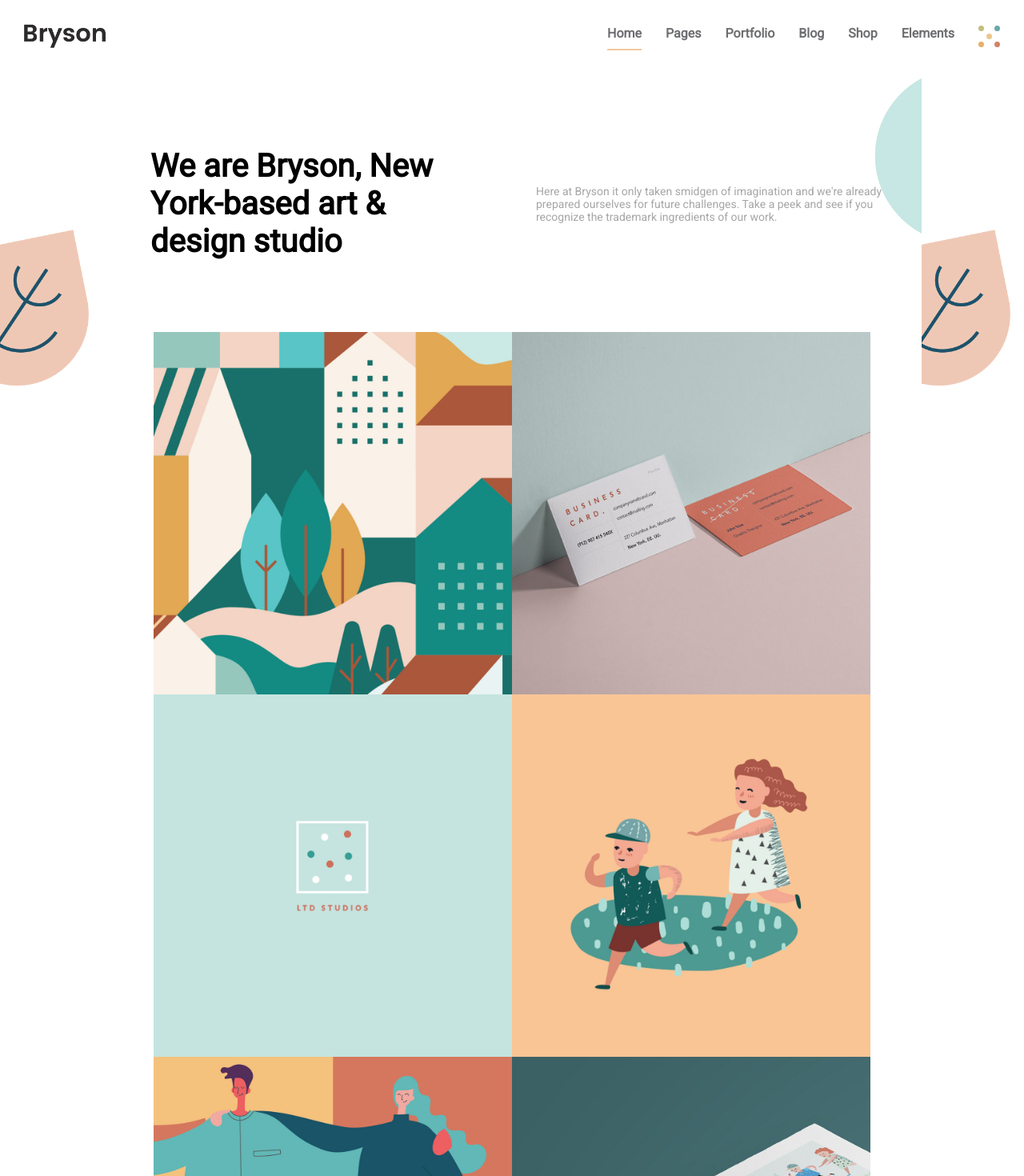
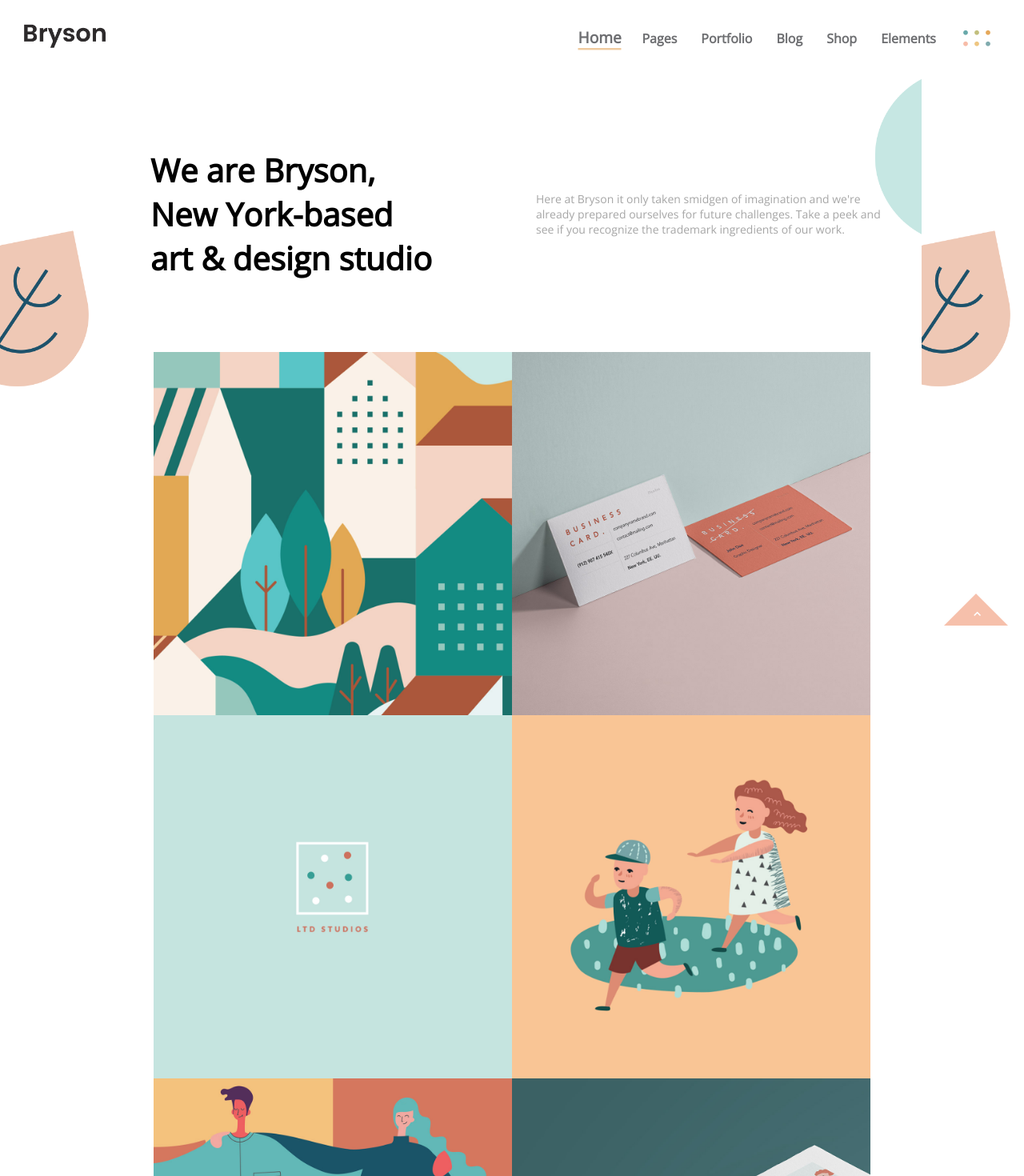
Before and after one commit to andreagorno/proj-html-vuejs, a Vue app: page / in a window 1280 px wide. Shown: the top 1470 px of the page at 80% size. Built offline with nearby package versions, Linux system fonts and the light colour scheme.

Commit message:
aggiunte migliorie

```diff
--- a/src/App.vue
+++ b/src/App.vue
@@ -30,27 +30,33 @@ export default {
       options: [
         {
           title: "Home",
-          id: 1
+          id: 1,
+          color: "blue"
         },
         {
           title: "Pages",
-          id: 2
+          id: 2,
+          color: "lightgreen"
         },
         {
           title: "Portfolio",
-          id: 3
+          id: 3,
+          color: "orange"
         },
         {
           title: "Blog",
-          id: 4
+          id: 4,
+          color: "pink"
         },
         {
           title: "Shop",
-          id: 5
+          id: 5,
+          color: "yellow"
         },
         {
           title: "Elements",
-          id: 6
+          id: 6,
+          color: "green"
         }
       ],
       medias: [
@@ -72,7 +78,7 @@ export default {
         {
           url: "https://www.pinterest.it/qodeinteractive/_created/",
           code: "fa-pinterest-p",
-          bgcolor: "green"
+          bgcolor: "lightgreen"
         },
       ]
     }
--- a/src/components/Footer.vue
+++ b/src/components/Footer.vue
@@ -77,7 +77,7 @@ export default {
         .pink {
             background-color: #F7BCA8;
         }
-        .green {
+        .lightgreen {
             background-color: #C2BF7D;
         }
 
--- a/src/components/Header.vue
+++ b/src/components/Header.vue
@@ -1,8 +1,12 @@
 <template>
-    <header>
+  <header id="top">
+    <!-- logo start -->
     <div class="logo">
         <img src="../assets/img/logo-img-01.png" alt="logo_small">
     </div>
+    <!-- /logo start -->
+
+    <!-- nav-bar start -->
     <div class="nav">
       <div
         v-for="element in elements"
@@ -13,11 +17,23 @@
       >
       {{ element.title }}
       </div>
-            <div>
-                <img src="../assets/svg/svg-1.svg">
+      <div class="dotmenu">
+        <i
+        :class="`fas fa-circle ${element.color}`"
+        v-for="element in elements"
+        :key="element.id"
+        ></i>
       </div>
     </div>
+    <!-- /nav-bar start -->
 
+    <!-- triangle toTheTop start -->
+    <a href="#top" id="toTop">
+      <span class="triangle">
+        <i class="fas fa-chevron-up"></i>
+      </span>
+    </a>
+    <!-- /triangle toTheTop start -->
 
   </header>
 </template>
@@ -49,7 +65,32 @@ export default {
 </script>
 
 <style lang="scss" scoped>
+
   @import "../style/variables.scss";
+  #toTop {
+    position: fixed;
+    top: 90vh;
+    right: 20px;
+    z-index: 10;
+
+    .triangle {
+      border-style: solid;
+      border-width: 0 40px 40px;
+      border-color: transparent transparent #f6c0ab;
+
+      i {
+        position: absolute;
+        top: 42px;
+        right: 34px;
+        color: white;
+        font-size: 10px;
+        transition: all 1s;
+      }
+    }
+    .triangle:hover i {
+      transform: rotate(360deg);
+    }
+  }
   header {
         display: flex;
         align-items: center;
@@ -67,16 +108,35 @@ export default {
 
         .nav {
           display: flex;
+          align-items: center;
 
           .items {
             margin-right: 30px;
             font-weight: bold;
             color: $mainTextColor1;
             cursor: pointer;
+            transition: all 0.5s;
+          }
+          .items:hover {
+            transform: scale(1.2);
           }
         }
         .active {
         border-bottom: 2px solid #EFCA9E;
+        transform: scale(1.2);
+        }
+
+        .dotmenu {
+          display: flex;
+          flex-wrap: wrap;
+          width: 50px;
+          cursor: pointer;
+
+          i {
+            font-size: 6px;
+            margin: 4px;
+          }
+
         }
     }
 </style>
--- a/src/components/LearnMore.vue
+++ b/src/components/LearnMore.vue
@@ -1,7 +1,10 @@
 <template>
     <section>
         <div class="first-block">
+
+            <!-- price section start -->
             <div class="container-70 pricing">
+                <!-- basic start -->
                 <div>
                     <h4>Basic</h4>
                     <h3>
@@ -20,6 +23,7 @@
                         <i class="fas fa-caret-right"></i>
                     </button>
                 </div>
+                <!-- standard start -->
                 <div>
                     <h4>Standard</h4>
                     <h3>
@@ -38,6 +42,7 @@
                         <i class="fas fa-caret-right"></i>
                     </button>
                 </div>
+                <!-- premium start -->
                 <div>
                     <h4>Premium</h4>
                     <h3>
@@ -57,6 +62,9 @@
                     </button>
                 </div>
             </div>
+            <!-- /price section start -->
+
+            <!-- shop links -->
             <div class="asides">
                 <div>
                     <img src="../assets/svg/svg-2.svg" alt="">
@@ -65,8 +73,10 @@
                     <img src="../assets/svg/svg-4.svg" alt="">
                 </div>
             </div>
+            <!-- /shop links -->
         </div>
 
+        <!-- getInTouch form start -->
         <div class="second-block">
             <div class="container-70" id="getInTouch">
                 <div>
@@ -90,6 +100,7 @@
                 </div>
             </div>
         </div>
+        <!-- /getInTouch form start -->
     </section>
 </template>
 
@@ -186,11 +197,11 @@ export default {
         top: 50%;
         right: 0;
         cursor: pointer;
-        transition: all 1s;
 
         div {
             width: 50px;
             height: 50px;
+            transition: all 1s;
 
             img {
                 width: 100%;
--- a/src/components/Main.vue
+++ b/src/components/Main.vue
@@ -1,6 +1,8 @@
 <template>
     <main>
-        <PageIntro />
+        <PageIntro
+        :items="infos"
+        />
 
         <WhatWeDo />
 
@@ -21,6 +23,43 @@ export default {
         WhatWeDo,
         LearnMore
     },
+
+    data: function () {
+        return {
+            infos: [
+                {
+                    poster: "port-img-07.jpg",
+                    h4: "City Paysage",
+                    h5: "Book illustrations"
+                },
+                {
+                    poster: "port-img-08.jpg",
+                    h4: "Free design",
+                    h5: "Book illustrations"
+                },
+                {
+                    poster: "port-img-09.jpg",
+                    h4: "Green cards",
+                    h5: "Book illustrations"
+                },
+                {
+                    poster: "port-img-10.jpg",
+                    h4: "Rainy day",
+                    h5: "Book illustrations"
+                },
+                {
+                    poster: "port-img-11.jpg",
+                    h4: "John & Martha",
+                    h5: "Book illustrations"
+                },
+                {
+                    poster: "port-img-12.jpg",
+                    h4: "Millions of cats",
+                    h5: "Book illustrations"
+                },
+            ]
+        }
+    }
 }
 </script>
 
--- a/src/components/PageIntro.vue
+++ b/src/components/PageIntro.vue
@@ -3,6 +3,7 @@
     <div class="main">
         <div class="container">
 
+            <!-- company-info start -->
             <div class="company-info">
                 <div>
                     <h2>We are Bryson, New York-based art & design studio</h2>
@@ -13,73 +14,40 @@
                     </p>
                 </div>
             </div>
+            <!-- /company-info start -->
+
         </div>
-
+            <!-- jumbotron and labels start -->
             <div class="jumbotron container-70">
-               <div class="cube">
-                    <img src="../assets/img/port-img-07.jpg" alt="">
+               <div
+               v-for="(item, index) in items"
+               :key="index"
+               class="cube">
+                    <img
+                    :src="require(`@/assets/img/${item.poster}`)"
+                    :alt="item.h4">
                     <div class="label">
                         <div>
-                            <h4>Free design</h4>
-                            <h5>Book illustrations</h5>
-                       </div>
-                    </div>
-                </div>
-               <div class="cube">
-                   <img src="../assets/img/port-img-08.jpg" alt="">
-                   <div class="label">
-                       <div>
-                            <h4>Free design</h4>
-                            <h5>Book illustrations</h5>
-                       </div>
-                    </div>
-                </div>
-               <div class="cube">
-                    <img src="../assets/img/port-img-09.jpg" alt="">
-                    <div class="label">
-                        <div>
-                            <h4>Free design</h4>
-                            <h5>Book illustrations</h5>
-                       </div>
-                    </div>
-                </div>
-                <div class="cube">
-                    <img src="../assets/img/port-img-10.jpg" alt="">
-                    <div class="label">
-                        <div>
-                            <h4>Free design</h4>
-                            <h5>Book illustrations</h5>
-                       </div>
-                    </div>
-                </div>
-               <div class="cube">
-                    <img src="../assets/img/port-img-11.jpg" alt="">
-                    <div class="label">
-                        <div>
-                            <h4>Free design</h4>
-                            <h5>Book illustrations</h5>
-                       </div>
-                    </div>
-                </div>
-               <div class="cube">
-                    <img src="../assets/img/port-img-12.jpg" alt="">
-                    <div class="label">
-                        <div>
-                            <h4>Free design</h4>
-                            <h5>Book illustrations</h5>
+                            <h4> {{ item.h4 }} </h4>
+                            <h5> {{ item.h5 }} </h5>
                        </div>
                     </div>
                 </div>
             </div>
+            <!-- jumbotron and labels start -->
 
-        <!-- </div> -->
     </div>
 
 </template>
 
 <script>
 export default {
-    name: "PageIntro"
+    name: "PageIntro",
+
+    props: {
+        items: [ Array ]
+    },
+
 }
 </script>
 
@@ -110,6 +78,7 @@ export default {
         h2 {
             font-size: 40px;
             margin: 40px 40px 40px 20px;
+            padding-right: 50px;
             color: $mainTextColor3;
         }
 
@@ -153,6 +122,7 @@ export default {
                     margin-left: 30px;
                     text-align: center;
                     transform: rotate(-45deg);
+
                     h4 {
                         font-size: 14px;
                         color: $mainTextColor4;
--- a/src/style/general.scss
+++ b/src/style/general.scss
@@ -1,20 +1,23 @@
-@import url('https://fonts.googleapis.com/css2?family=Roboto&display=swap');
+// font imported
+@import url('https://fonts.googleapis.com/css2?family=Open+Sans&display=swap');
+// font awesame imported
 @import "~@fortawesome/fontawesome-free/css/all.min.css";
 
 @import "./variables.scss";
 
-
+// common
 * {
     box-sizing: border-box;
     margin: 0;
     padding: 0;
-    font-family: 'Roboto', sans-serif;
+    font-family: 'Open Sans', sans-serif;
 }
 
 body {
     background-color: $bgMainColor1;
 }
 
+// containers
 .container {
     width: 80%;
     margin: auto;
@@ -39,6 +42,7 @@ body {
     width: 40%;
 }
 
+// utilities
 .btn {
     background-color: $bgMainColor1;
     padding: 5px 25px;
--- a/src/style/variables.scss
+++ b/src/style/variables.scss
@@ -1,6 +1,28 @@
+// text colors
 $mainTextColor1 : #6D6E71;
 $mainTextColor2 : #A6A6A6;
 $mainTextColor3 : #000000;
 $mainTextColor4 : #2D2A2B;
 
+// background colors
 $bgMainColor1 : #FFFFFF26;
+
+// colors
+.blue {
+    color: #69A9AA;
+}
+.lightgreen {
+    color: #C2BF7D;
+}
+.orange {
+    color: #E5A85A;
+}
+.pink {
+    color: #F7BCA8;
+}
+.yellow {
+    color: #EEC681;
+}
+.green {
+    color: #80ABAE;
+}
```
Also changed, not shown: src/components/WhatWeDo.vue (+12 -5 lines). Lines whose indentation alone changed are shown as unchanged.
